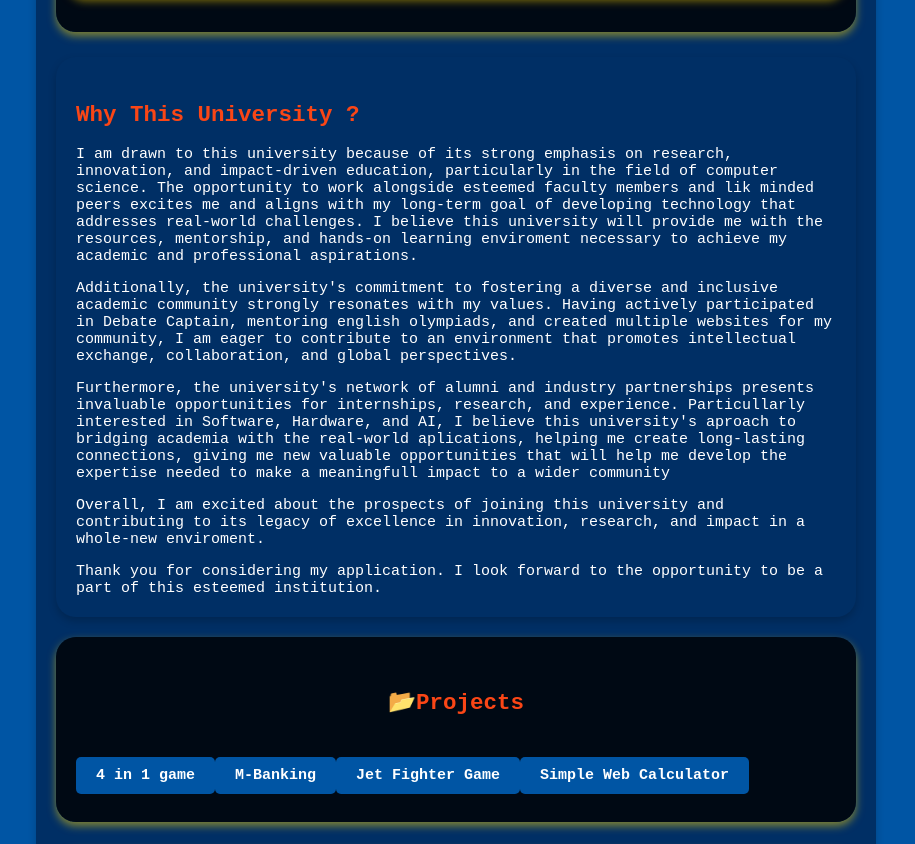
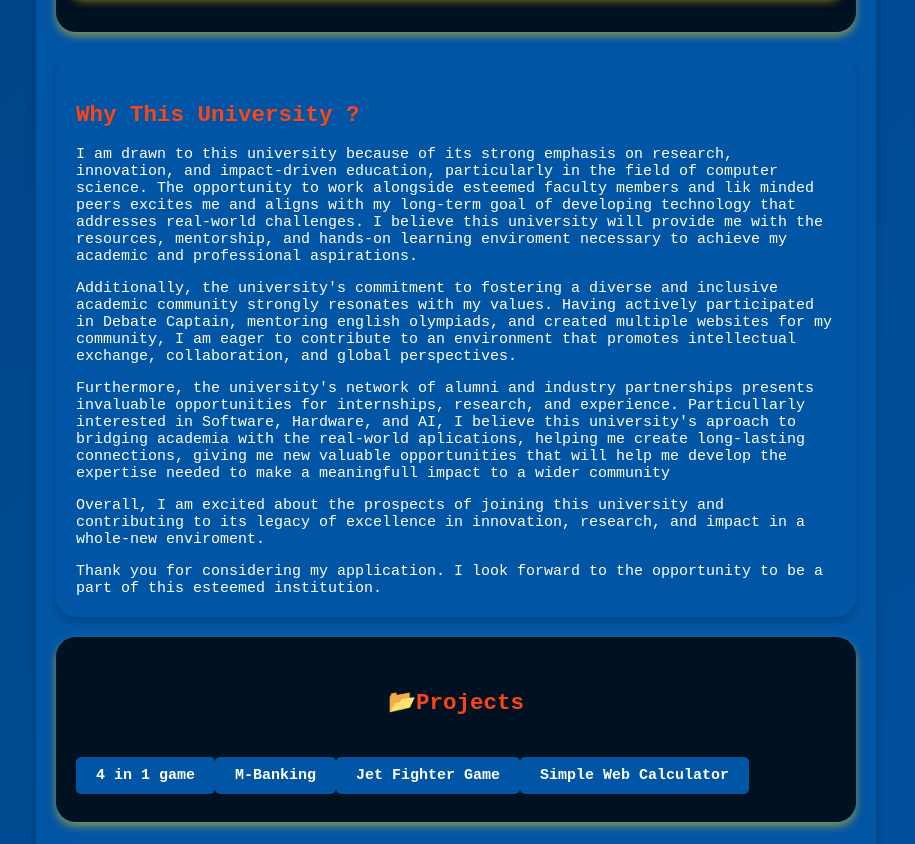
Before and after one commit to Starzz90/Enzosite, a plain HTML site: page index.html in a window 1280 px wide. Shown: the part 3470-4314 px from the top of the page, without its empty margins (184-1099 px from the left). Drawn offline with nearby package versions, Linux system fonts and the light colour scheme; a script that the page names is missing.

Commit message:
index.html

```diff
--- a/index.html
+++ b/index.html
@@ -10,7 +10,7 @@
     <title>EnzoDavidson- Portfolio</title>
     <style>
         body {
-            background-color: #0055A4; /* Dark blue */
+            background: linear-gradient(135deg, #002F65, #0055A4); /* Dark blue */
             background-size: cover;
             color: white;
             font-family: 'JetBrains Mono', monospace;
@@ -35,7 +35,7 @@
             100% { transform: scale(1); }
         }
         .container {
-            background-color: #002F65;/* Darker blue */
+            background-color: #0055a4;/* Darker blue */
             border-radius: 20px;
             max-width: 800px;
             margin: auto;
```
